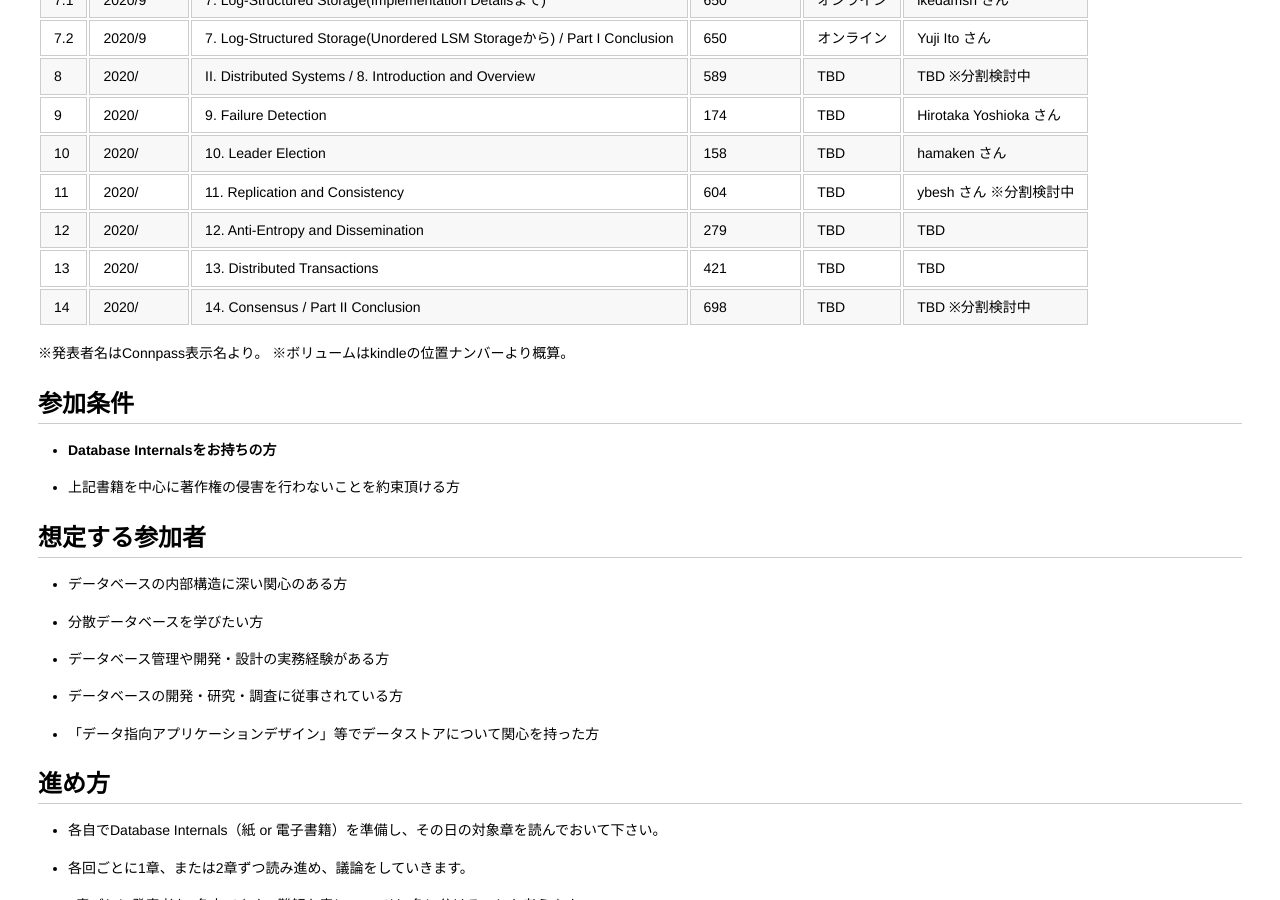
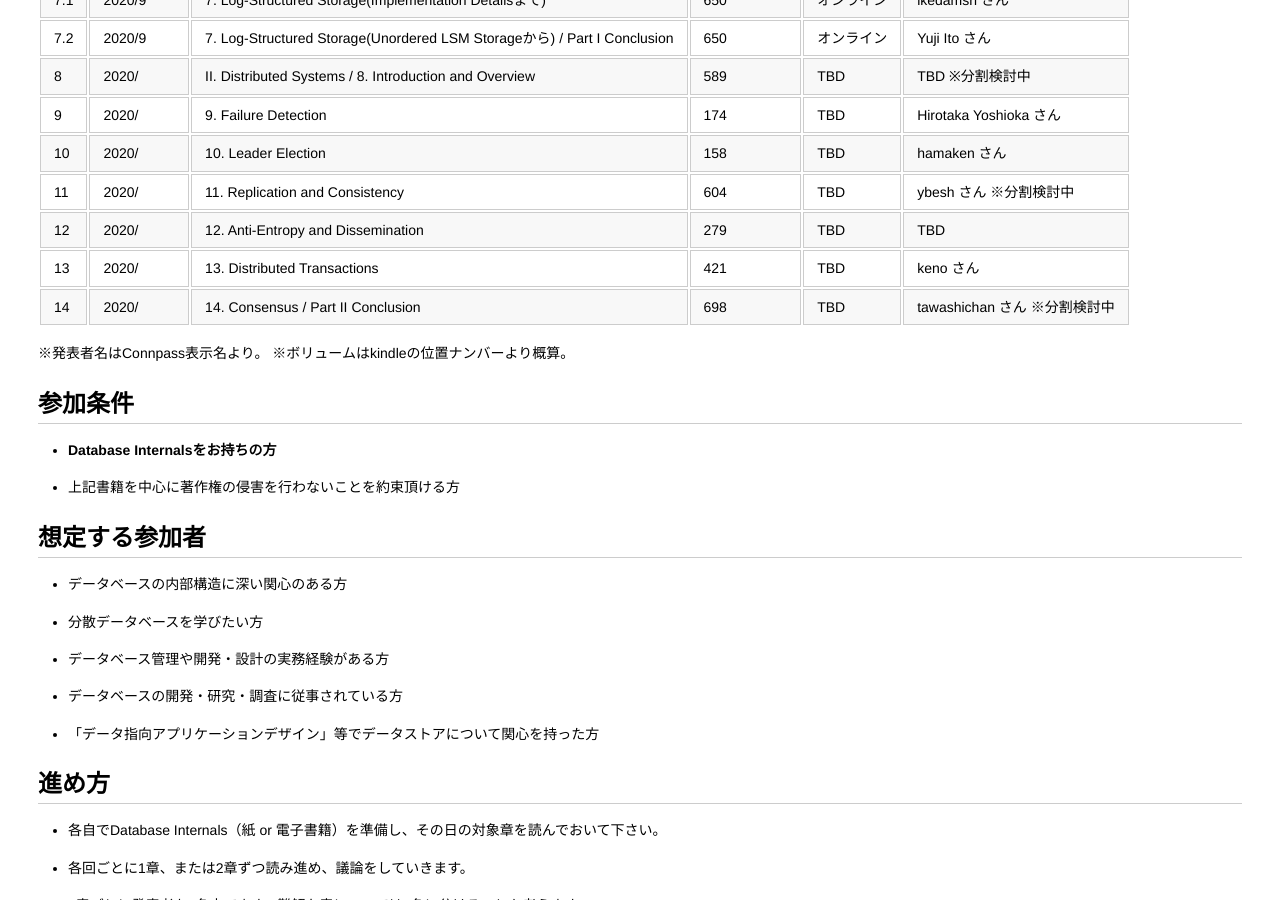
Before and after one commit to Database-Internals-Reading-Group-Japan/group-tokyo, a Jekyll site: the page built from index.md, in a window 1280 px wide and 900 px high, scrolled down 716 px. Built offline with Jekyll 4.4.1, drawn with Linux system fonts in a browser that asks for light colours.

Commit message:
Update index.md

```diff
--- a/index.md
+++ b/index.md
@@ -31,8 +31,8 @@ For Database Internals Reading Group in Japan-Tokyo
 |10|2020/|10. Leader Election|158|TBD|hamaken さん|
 |11|2020/|11. Replication and Consistency|604|TBD|ybesh さん ※分割検討中|
 |12|2020/|12. Anti-Entropy and Dissemination|279|TBD|TBD|
-|13|2020/|13. Distributed Transactions|421|TBD|TBD|
-|14|2020/|14. Consensus / Part II Conclusion|698|TBD|TBD ※分割検討中|
+|13|2020/|13. Distributed Transactions|421|TBD|keno さん|
+|14|2020/|14. Consensus / Part II Conclusion|698|TBD|tawashichan さん ※分割検討中|
 
 ※発表者名はConnpass表示名より。
 ※ボリュームはkindleの位置ナンバーより概算。
```
